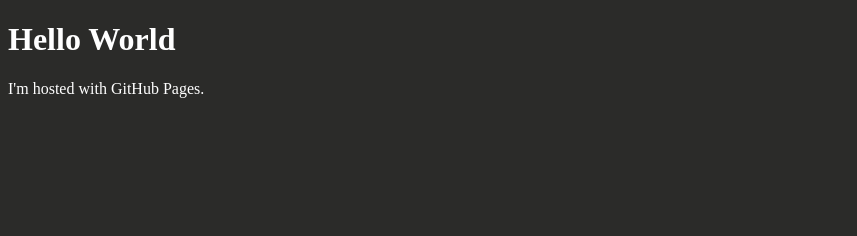
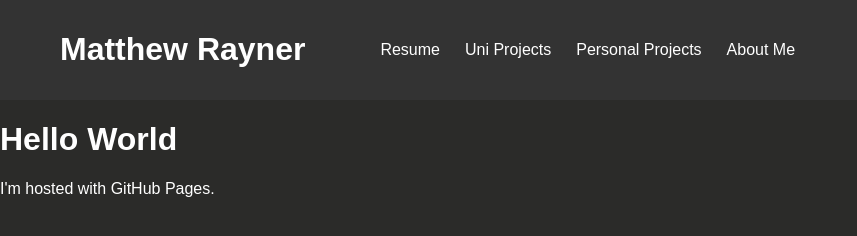
Before and after one commit to Matthew-Rayner/Matthew-Rayner.github.io, a plain HTML site: page index.html in a window 1280 px wide. Shown: the whole page, without its empty margins (0-857 px from the left). Drawn offline with Linux system fonts and the light colour scheme.

Commit message:
Update index.html

```diff
--- a/index.html
+++ b/index.html
@@ -1,14 +1,55 @@
 <!DOCTYPE html>
-<html>
+<html lang="en">
 <head>
+  <meta charset="UTF-8">
+  <meta name="viewport" content="width=device-width, initial-scale=1.0">
   <style>
     body {
       background-color: #2b2b29;
-      color: white; /* Set text color to contrast with the background */
+      color: white;
+      margin: 0;
+      font-family: Arial, sans-serif;
+    }
+
+    .top-bar {
+      background-color: #333;
+      padding: 10px;
+      display: flex;
+      align-items: center; /* Align items vertically in the center */
+    }
+
+    .top-bar h1 {
+      margin-left: 50px;
+    }
+
+    .top-bar-buttons {
+      display: flex;
+      margin-left: 50px; /* Move buttons to the left */
+    }
+
+    .top-bar-button {
+      margin-left: 25px;
+      color: white;
+      text-decoration: none;
+      position: relative;
+    }
+
+    .top-bar-button:hover {
+      background-color: rgba(255, 255, 255, 0.1);
+      transition: background-color 0.3s ease;
     }
   </style>
 </head>
 <body>
+  <div class="top-bar">
+    <h1>Matthew Rayner</h1>
+    <div class="top-bar-buttons">
+      <a class="top-bar-button" href="#">Resume</a>
+      <a class="top-bar-button" href="#">Uni Projects</a>
+      <a class="top-bar-button" href="#">Personal Projects</a>
+      <a class="top-bar-button" href="#">About Me</a>
+    </div>
+  </div>
   <h1>Hello World</h1>
   <p>I'm hosted with GitHub Pages.</p>
 </body>
```
